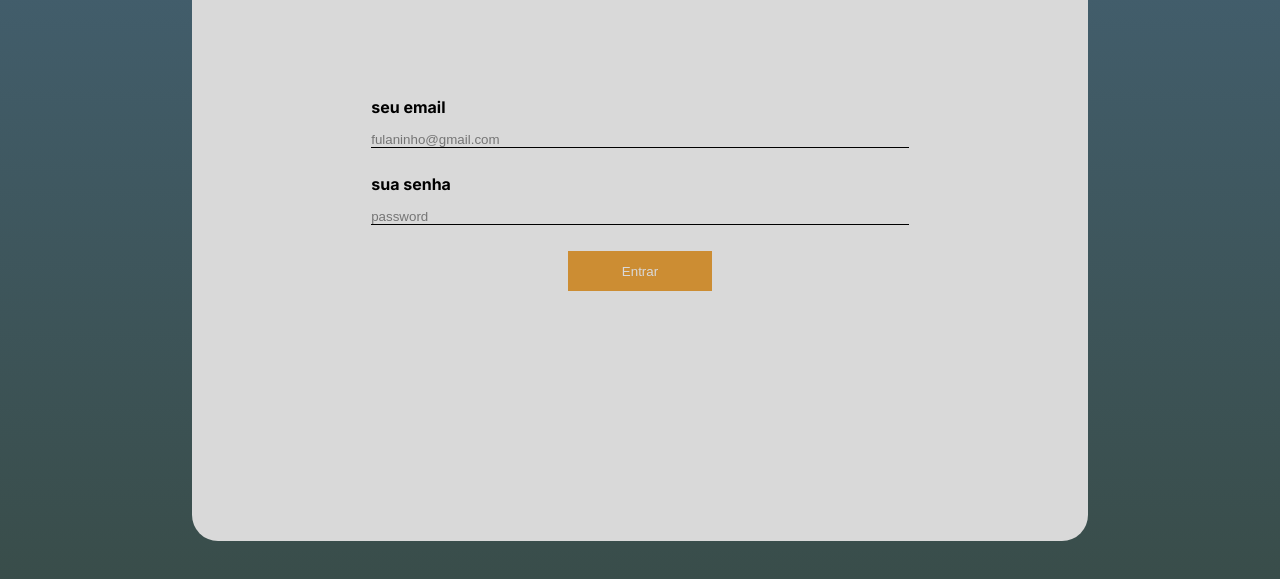
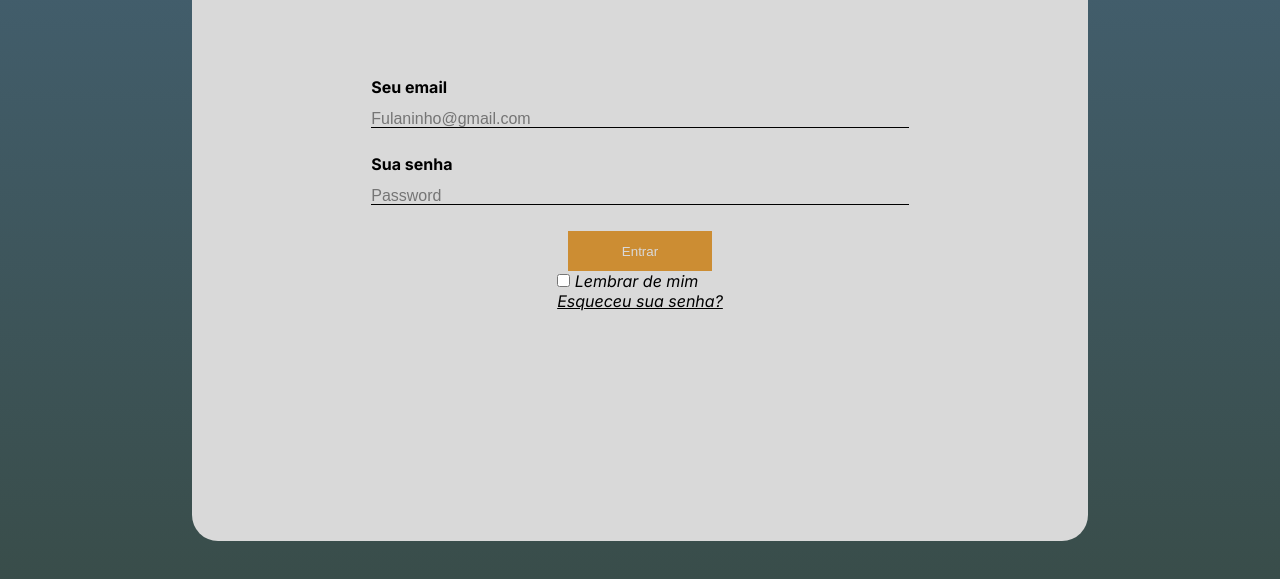
Before and after one commit to Twilighttsky/InclusiveMap, a plain HTML site: page login.html in a window 1280 px wide. Shown: the part 219-798 px from the top of the page. Drawn offline with Linux system fonts and the light colour scheme.

Commit message:
Atualização do Placeholder
estilizando o placeholder com:

#email_log::-webkit-input-placeholder {

    font-size: 16px;

}

e

#senha_log::-webkit-input-placeholder {

    font-size: 16px;
    text-transform: capitalize;
}

primeiramente é puxado o id do input e depois se usa o webkit

```diff
--- a/css/log_cad/login.css
+++ b/css/log_cad/login.css
@@ -59,6 +59,19 @@ label {
     background-color: #d9d9d9;
 }
 
+#email_log::-webkit-input-placeholder {
+
+    font-size: 16px;
+
+
+}
+
+#senha_log::-webkit-input-placeholder {
+
+    font-size: 16px;
+    text-transform: capitalize;
+}
+
 input:focus {
     outline: none;
 }
@@ -78,3 +91,7 @@ button {
     width: 144px;
     height: 40px;
 }
+
+.linkando p{
+    text-decoration:underline;
+}
--- a/login.html
+++ b/login.html
@@ -22,14 +22,14 @@
 
             <div class="email">
 
-                <label for="text">seu email</label>
-                <input type="email" name="emaillog" id="email_log" placeholder="fulaninho@gmail.com">
+                <label for="text">Seu email</label>
+                <input type="email" name="emaillog" id="email_log" placeholder="Fulaninho@gmail.com">
 
             </div>
 
             <div class="password">
 
-                <label for="senha">sua senha</label>
+                <label for="senha">Sua senha</label>
                 <input type="password" name="senha" id="senha_log" placeholder="password">
 
             </div>
@@ -37,7 +37,13 @@
         </div>
 
         <button type="submit">Entrar</button>
+    <div class="linkando">
 
+            <input type="checkbox" name="lembrar" id="checkbox">
+            <label for="lembrar"><em>Lembrar de mim</em></label>
+
+            <p><a href=""><em>Esqueceu sua senha?</em></a></p>
+    </div>
 
     </main>
 
```
